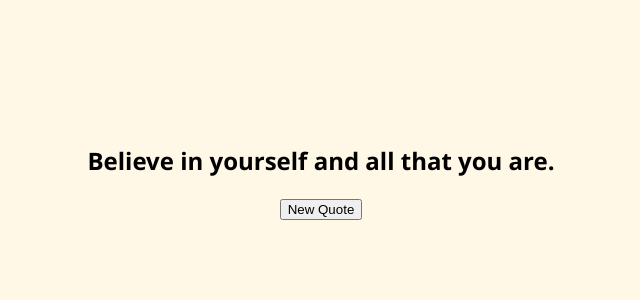
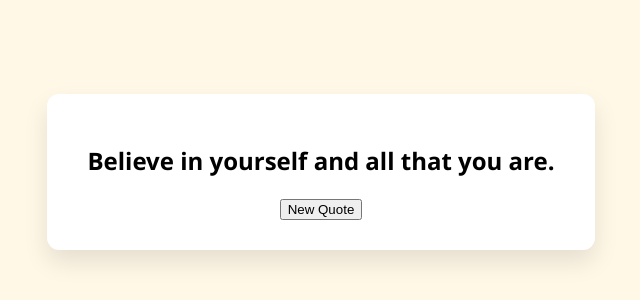
Before and after one commit to M-Saleh-N/quotes-generator, a React (Create React App) app: page / in a window 1280 px wide. Shown: the part 268-568 px from the top of the page, without its empty margins (319-959 px from the left). Built offline with nearby package versions, Linux system fonts and the light colour scheme.

Commit message:
styled the quote box

```diff
--- a/src/components/quote.css
+++ b/src/components/quote.css
@@ -12,3 +12,13 @@ body {
     background: #fff8e7;
     padding: 40px 20px;
   }
+
+  .quote-box {
+    background: white;
+    padding: 30px 40px;
+    border-radius: 12px;
+    box-shadow: 0 12px 24px rgba(0,0,0,0.1);
+    max-width: 600px;
+    text-align: center;
+    animation: fadeIn 0.5s ease;
+  }
```
